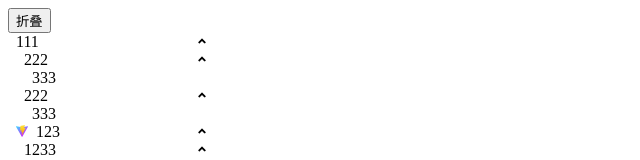
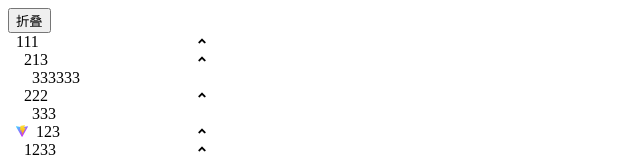
Before and after one commit to 011011100/li-ui, a Vue app: page / in a window 1280 px wide. Shown: the top 160 px of the page, without its empty margins (0-640 px from the left). Built offline with nearby package versions, Linux system fonts and the light colour scheme.

Commit message:
feat: 调整测试内容

```diff
--- a/src/App.vue
+++ b/src/App.vue
@@ -11,10 +11,12 @@ const liItem = ref<liItemProps[]>([
       {
         name: '1-1',
         content: '222',
+        comp: h('div', '213'),
         children: [
           {
             name: '1-1-1',
-            content: '333'
+            content: '333',
+            comp: h('div', '333333')
           }
         ]
       },
```
